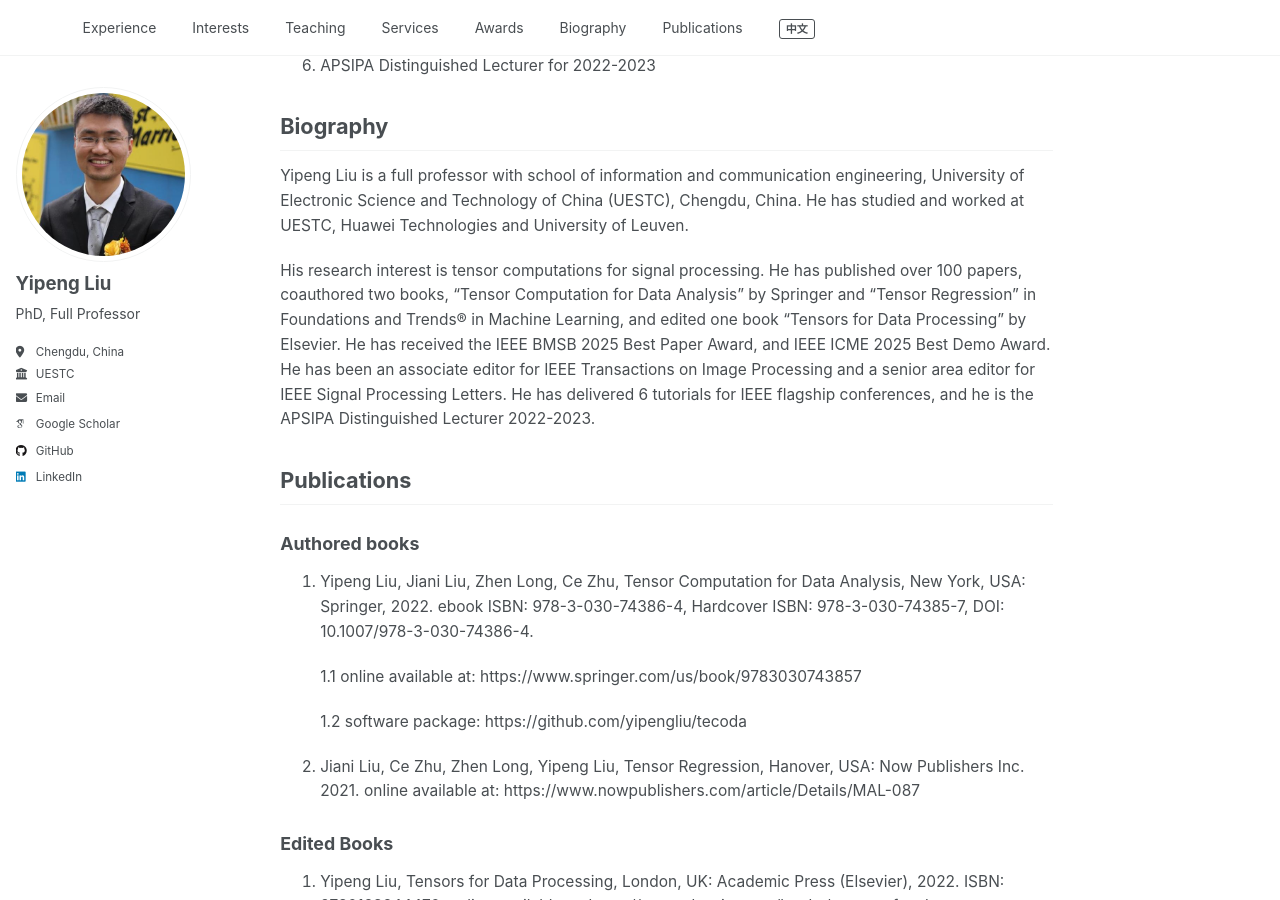
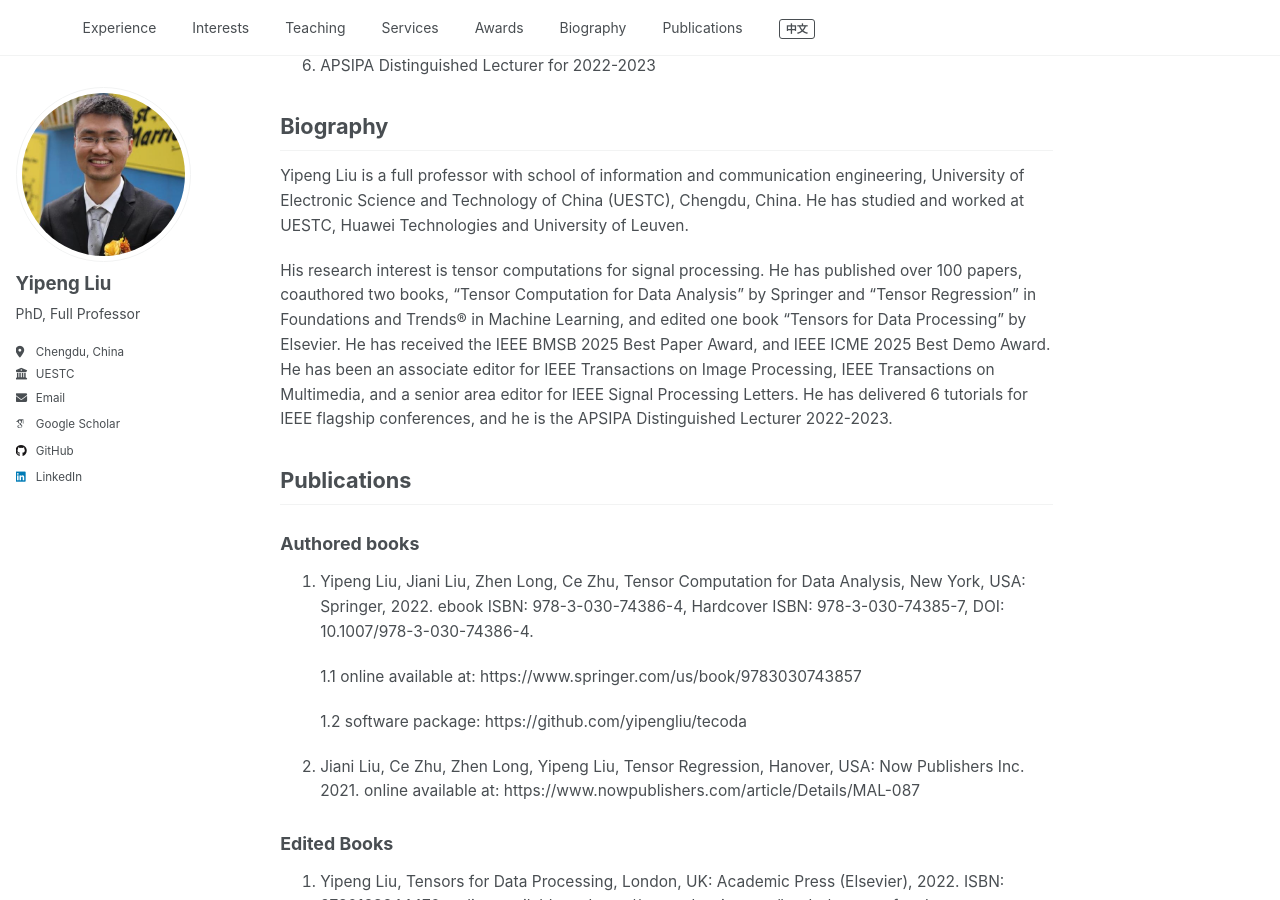
Before and after one commit to yipengliu/yipengliu.github.io, a Jekyll site: the page built from _pages/main-en.md, in a window 1280 px wide and 900 px high, scrolled down 2048 px. Built offline with Jekyll 4.4.1, drawn with Linux system fonts in a browser that asks for light colours; some web fonts are replaced; some of the changed text lies outside the part shown.

Commit message:
Update main-en.md

```diff
--- a/_pages/main-en.md
+++ b/_pages/main-en.md
@@ -74,7 +74,7 @@
 
 Yipeng Liu is a full professor with school of information and communication engineering, University of Electronic Science and Technology of China (UESTC), Chengdu, China. He has studied and worked at UESTC, Huawei Technologies and University of Leuven.
 
-His research interest is tensor computations for signal processing. He has published over 100 papers, coauthored two books, “Tensor Computation for Data Analysis” by Springer and “Tensor Regression” in Foundations and Trends® in Machine Learning, and edited one book “Tensors for Data Processing” by Elsevier. He has received the IEEE BMSB 2025 Best Paper Award, and IEEE ICME 2025 Best Demo Award. He has been an associate editor for IEEE Transactions on Image Processing and a senior area editor for IEEE Signal Processing Letters. He has delivered 6 tutorials for IEEE flagship conferences, and he is the APSIPA Distinguished Lecturer 2022-2023.
+His research interest is tensor computations for signal processing. He has published over 100 papers, coauthored two books, “Tensor Computation for Data Analysis” by Springer and “Tensor Regression” in Foundations and Trends® in Machine Learning, and edited one book “Tensors for Data Processing” by Elsevier. He has received the IEEE BMSB 2025 Best Paper Award, and IEEE ICME 2025 Best Demo Award. He has been an associate editor for IEEE Transactions on Image Processing, IEEE Transactions on Multimedia, and a senior area editor for IEEE Signal Processing Letters. He has delivered 6 tutorials for IEEE flagship conferences, and he is the APSIPA Distinguished Lecturer 2022-2023.
 
 ## <a id="Publications"></a>Publications
 
@@ -135,7 +135,7 @@
 12. Zhen Long, Qiyuan Wang, Yazhou Ren, Yipeng Liu, Ce Zhu, "TLRLF4MVC: Tensor Low-Rank and Low-Frequency for Scalable Multi-View Clustering," IEEE Transactions on Pattern Analysis and Machine Intelligence, 2025.
 13. Fei He, Xinyue Li, Ce Zhu, Fan Zhang, Yipeng Liu, "Fully Connected Tensor Network based Brain Structural Feature Extraction for Early Alzheimer’s Disease Detection," 2025 IEEE International Conference on Acoustics, Speech and Signal Processing (ICASSP 2025), Hyderabad, India, April 6-11, 2025.
 14. Weiting Ou, Yipeng Liu, Zhijie Sun, Bing Li, Le Zhang, Ce Zhu, "Codar: Complex-valued Neural Network for Crossing-Floor Intrusion Detection via WiFi," 2025 IEEE International Conference on Acoustics, Speech and Signal Processing (ICASSP 2025), Hyderabad, India, April 6-11, 2025.
-15. Hongwei Guo, Yapeng Du, Lei Luo, Yipeng Liu, Ce Zhu, "VVC Rate Control Based on Distortion Propagation Factors," The 20th IEEE International Symposium on Broadband Multimedia Systems and Broadcasting (BMSB 2025), Dublin Ireland, June 11-13, 2025.
+15. Hongwei Guo, Yapeng Du, Lei Luo, Yipeng Liu, Ce Zhu, "VVC Rate Control Based on Distortion Propagation Factors," The 20th IEEE International Symposium on Broadband Multimedia Systems and Broadcasting (BMSB 2025), Dublin, Ireland, June 11-13, 2025.
 16. Fei He, Houji Du, Fan Zhang, Yipeng Liu, Ce Zhu, "Incrementally Constrained Tucker Decomposition for Feature Extraction of Structural Diffusion Tensor Imaging Data,"  IEEE International Conference on Multimedia & Expo 2025, Nantes, France, June 30 - July 04, 2025.
 17. Xinyu Lin, Yingjie Zhou, Zhen Long, Yipeng Liu, Lu Yang, Ce Zhu, "Unified Line Segment Detection and Description," IEEE International Conference on Multimedia & Expo 2025, Nantes, France, June 30 - July 04, 2025.
 18. Zhen Long, Qingqing Cao, Hu Yao, Yipeng Liu, Le Zhang, Ce Zhu, "TRR-LGF: a Simple yet Efficient Classification Network," IEEE International Conference on Multimedia & Expo 2025, Nantes, France, June 30 - July 04, 2025.
```
